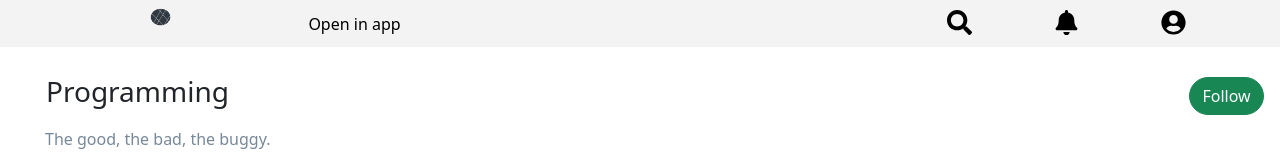
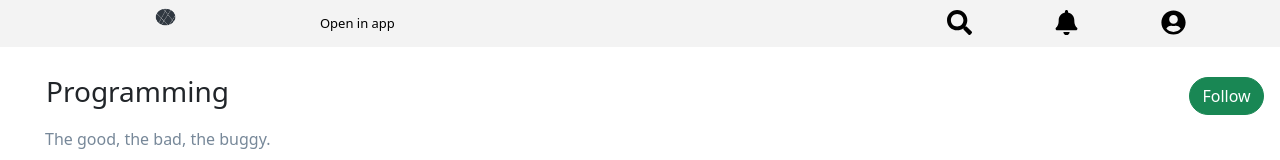
Before and after one commit to Reddah14/replica-mediumWebsite, a React (Create React App) app: page / in a window 1280 px wide. Shown: the top 160 px of the page. Built offline with nearby package versions, Linux system fonts and the light colour scheme.

Commit message:
fix nav style

```diff
--- a/src/components/Nav/Nav.jsx
+++ b/src/components/Nav/Nav.jsx
@@ -10,6 +10,7 @@ const Nav = () => {
       <div className="col-5 nav__items">
         <img className="nav__items--logo" alt="ball logo" src={logo} />
         <a
+          className="nav__items--link"
           href="https://www.placecage.com/"
         >
           Open in app
--- a/src/components/Nav/Nav.scss
+++ b/src/components/Nav/Nav.scss
@@ -21,6 +21,7 @@
 
 .nav__items--link {
   color: black;
+  font-size: 13px;
 }
 
 .nav__functions {
```
